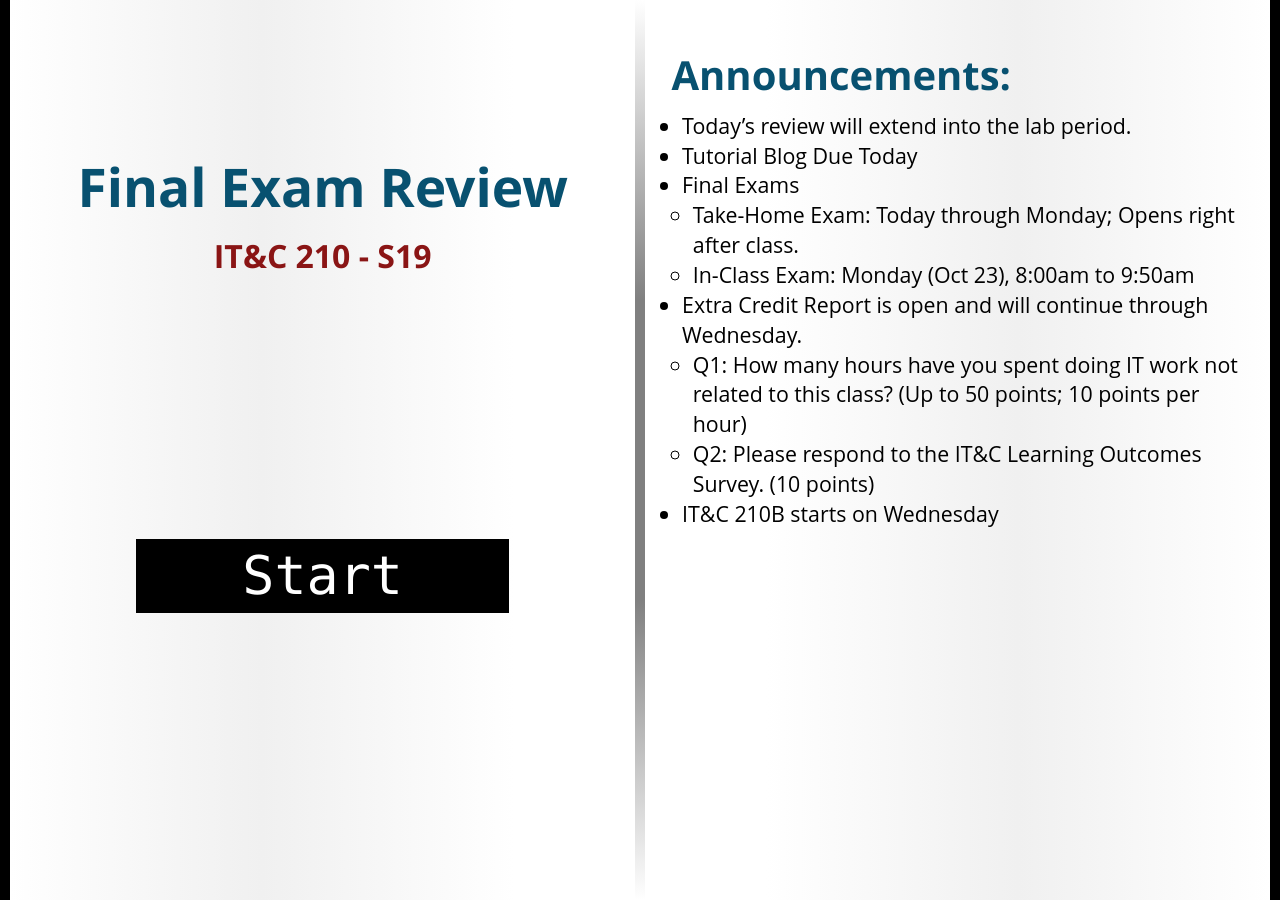
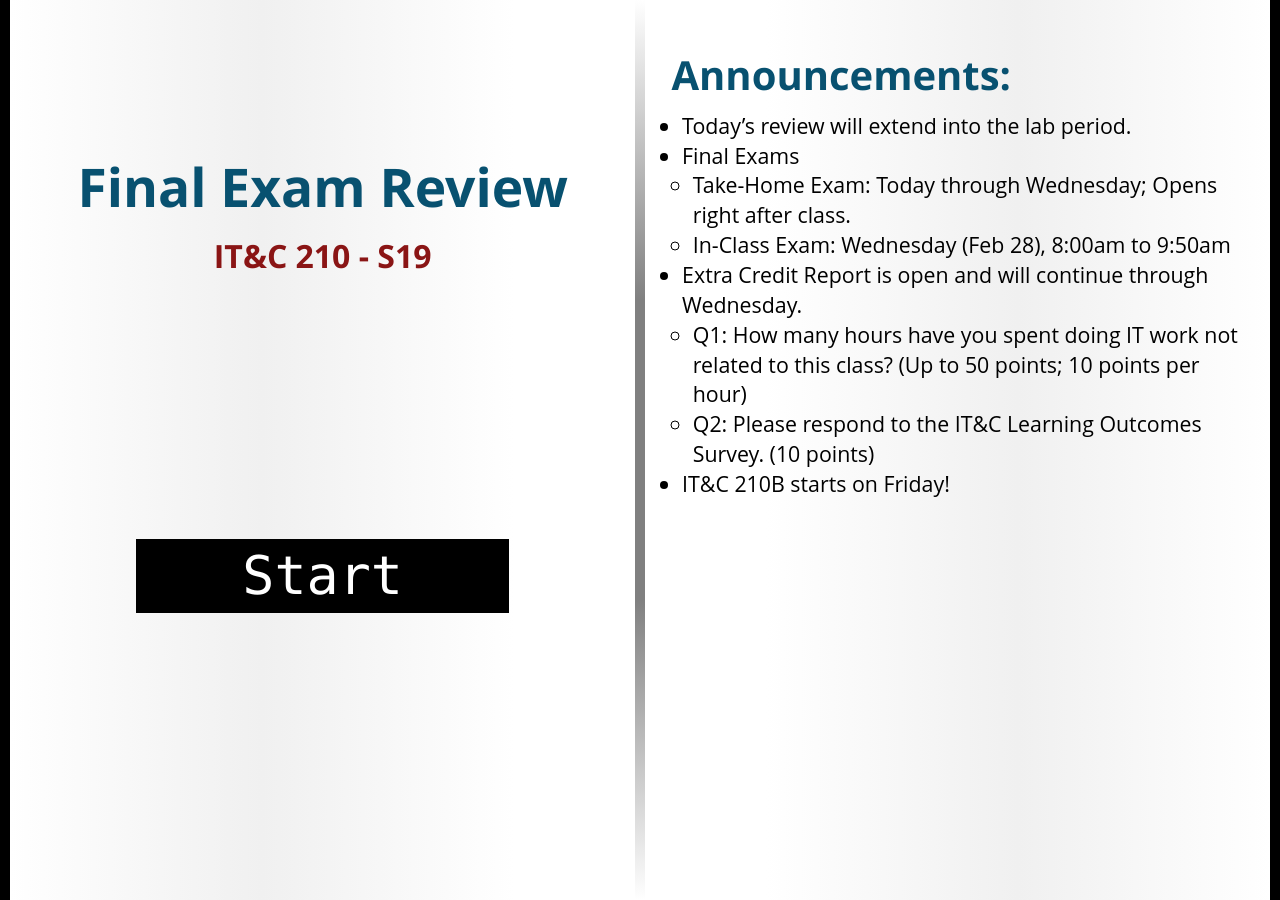
Before and after one commit to BYU-ITC-210/BYU-ITC-210.github.io, a Jekyll site: the page built from _welcome/S19.md, in a window 1280 px wide. Built offline with Jekyll 4.4.1, drawn with Linux system fonts in a browser that asks for light colours; some web fonts are replaced.

Commit message:
Welcome S19

```diff
--- a/_welcome/S19.md
+++ b/_welcome/S19.md
@@ -3,11 +3,10 @@ title: Final Exam Review
 session: S19
 ---
 * Today's review will extend into the lab period.
-* Tutorial Blog Due Today
 * Final Exams
-    * Take-Home Exam: Today through Monday; Opens right after class.
-    * In-Class Exam: Monday (Oct 23), 8:00am to 9:50am
+    * Take-Home Exam: Today through Wednesday; Opens right after class.
+    * In-Class Exam: Wednesday (Feb 28), 8:00am to 9:50am
 * Extra Credit Report is open and will continue through Wednesday.
     * Q1: How many hours have you spent doing IT work not related to this class? (Up to 50 points; 10 points per hour)
     * Q2: Please respond to the IT&C Learning Outcomes Survey. (10 points)
-* IT&C 210B starts on Wednesday
+* IT&C 210B starts on Friday!
```
